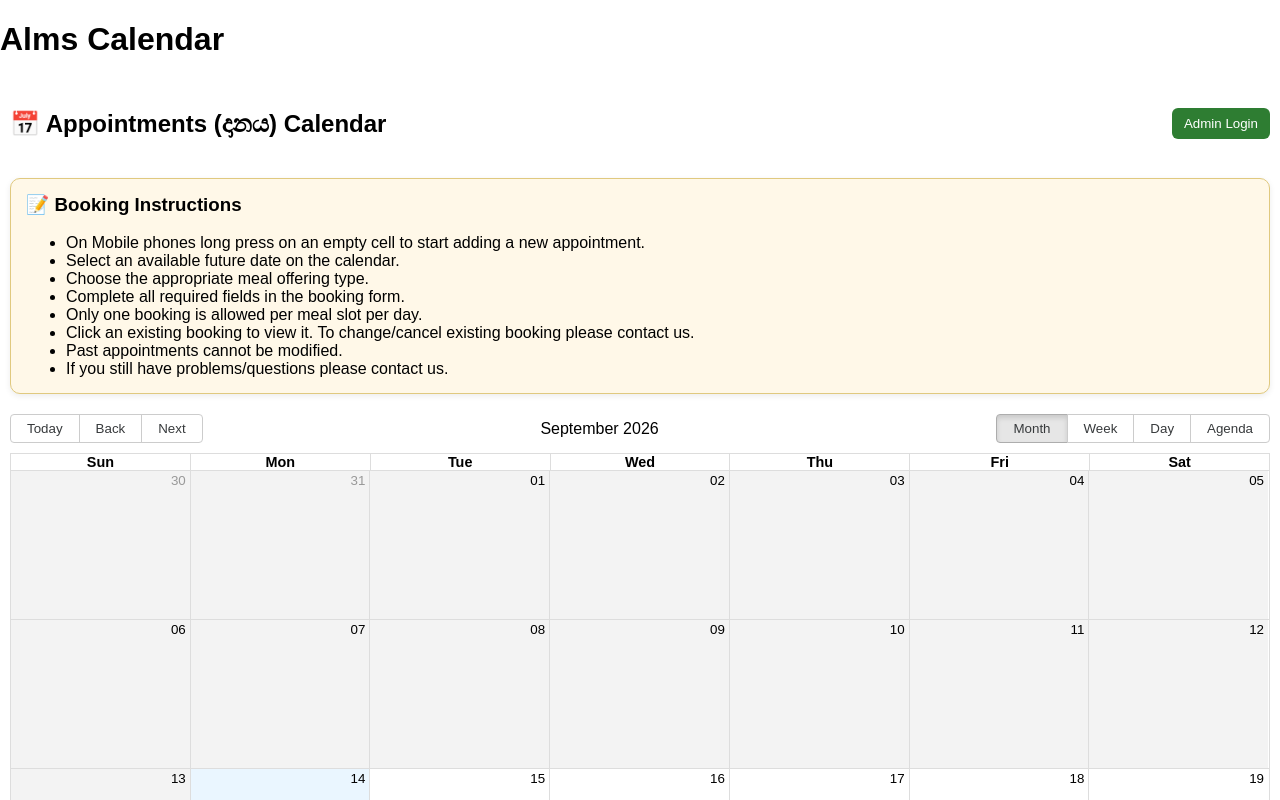
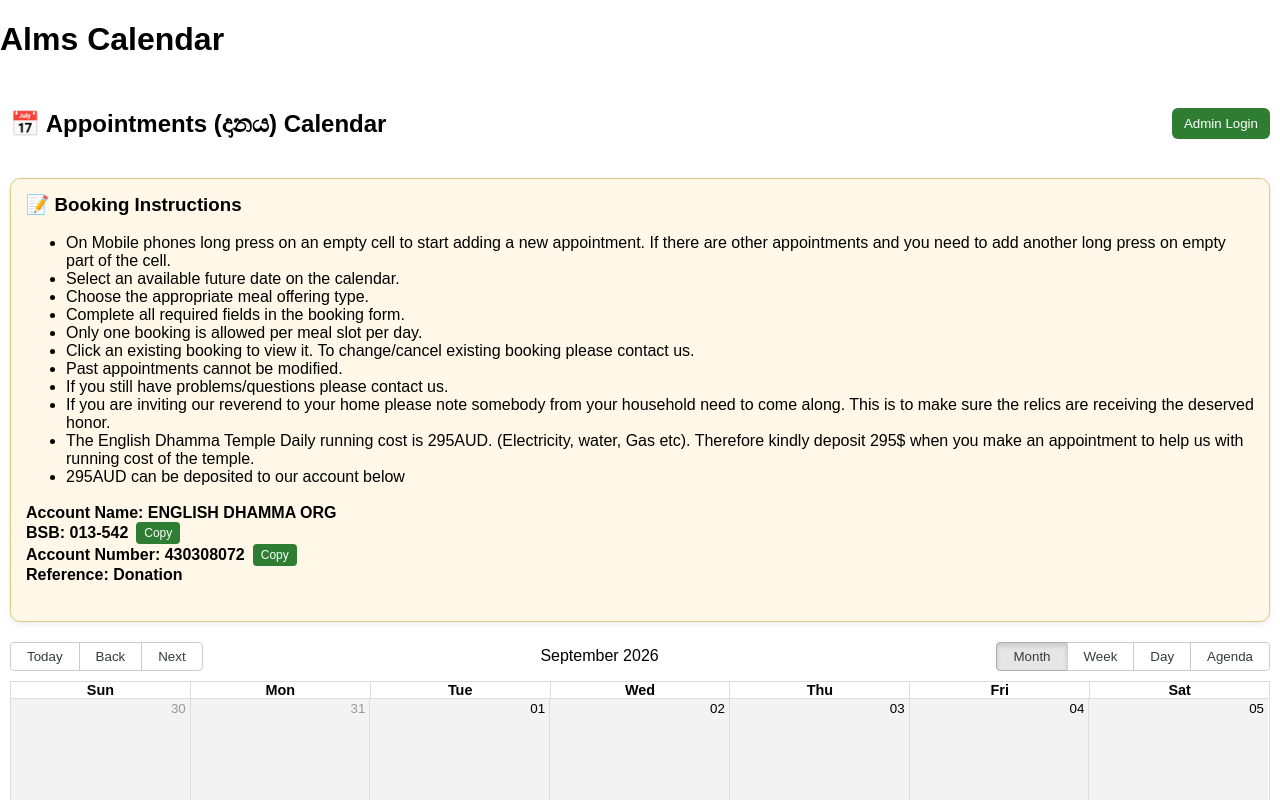
Before and after one commit to ranjeevaw/appointments-app, a React (Vite) app: page / in a window 1280 px wide. Shown: the top 800 px of the page. Built offline with nearby package versions, Linux system fonts and the light colour scheme; no server answers; the database is empty.

Commit message:
Backup before Stripe payment integration

```diff
--- a/src/AdminDelete.jsx
+++ b/src/AdminDelete.jsx
@@ -1,4 +1,6 @@
-import { useState } from "react";
+import { useEffect, useState } from "react";
+import { auth } from "./firebase";
+import { onAuthStateChanged } from "firebase/auth";
 import { useParams, useNavigate } from "react-router-dom";
 
 import { db } from "./firebase";
@@ -12,23 +14,21 @@ export default function AdminDelete() {
   const { id } = useParams();
   const navigate = useNavigate();
 
-  const [username, setUsername] = useState("");
-  const [password, setPassword] = useState("");
-  const [error, setError] = useState("");
+const [error, setError] = useState("");
 
-  const ADMIN_USER = "admin";
-  const ADMIN_PASSWORD = "iruehquh9817987";
+useEffect(() => {
+  const unsubscribe = onAuthStateChanged(auth, (user) => {
+    if (!user) {
+      navigate("/admin");
+    }
+  });
+
+  return unsubscribe;
+}, [navigate]);
 
   const handleDelete = async () => {
     setError("");
 
-    if (
-      username !== ADMIN_USER ||
-      password !== ADMIN_PASSWORD
-    ) {
-      setError("Invalid username or password");
-      return;
-    }
 
     const confirmed = window.confirm(
       "Are you sure you want to cancel this appointment?"
@@ -42,13 +42,13 @@ export default function AdminDelete() {
       await updateDoc(doc(db, "appointments", id), {
         deleted: true,
         deletedAt: new Date(),
-        deletedBy: username,
+        deletedBy: auth.currentUser?.email || "Unknown",
         updated: new Date(),
       });
 
       alert("Appointment cancelled successfully");
 
-      navigate("/alms-calendar");
+      navigate("/");
     } catch (err) {
       console.error(err);
       setError("Failed to cancel appointment");
@@ -66,9 +66,7 @@ export default function AdminDelete() {
       <h2>Admin Appointment Cancellation</h2>
 
       <p>
-        This action will mark the appointment as
-        cancelled but will not remove it from the
-        database.
+        Please click cancel appointment below to cancel the appointment.
       </p>
 
       {error && (
@@ -86,36 +84,7 @@ export default function AdminDelete() {
         </div>
       )}
 
-      <div style={{ marginBottom: 15 }}>
-        <label>Username</label>
-        <br />
-        <input
-          style={{
-            width: "100%",
-            padding: 8,
-          }}
-          value={username}
-          onChange={(e) =>
-            setUsername(e.target.value)
-          }
-        />
-      </div>
 
-      <div style={{ marginBottom: 15 }}>
-        <label>Password</label>
-        <br />
-        <input
-          type="password"
-          style={{
-            width: "100%",
-            padding: 8,
-          }}
-          value={password}
-          onChange={(e) =>
-            setPassword(e.target.value)
-          }
-        />
-      </div>
 
       <div
         style={{
@@ -128,7 +97,7 @@ export default function AdminDelete() {
         </button>
 
         <button
-          onClick={() => navigate("/alms-calendar")}
+          onClick={() => navigate("/")}
         >
           Back
         </button>
--- a/src/CalendarPage.jsx
+++ b/src/CalendarPage.jsx
@@ -41,10 +41,24 @@ export default function CalendarPage() {
 
   const [user, loading] = useAuthState(auth);
   const [events, setEvents] = useState([]);
+  const [copied, setCopied] = useState("");
   const navigate = useNavigate();
 
 const isAdmin = !!user;
 
+const copyToClipboard = async (text, field) => {
+  try {
+    await navigator.clipboard.writeText(text);
+    setCopied(field);
+
+    setTimeout(() => {
+      setCopied("");
+    }, 2000);
+  } catch (error) {
+    console.error("Failed to copy:", error);
+    alert("Unable to copy. Please copy it manually.");
+  }
+};
 
 useEffect(() => {
 
@@ -195,7 +209,7 @@ const dayPropGetter = (date) => {
     <button
 onClick={async () => {
     await signOut(auth);
-    navigate("/admin-login");
+    navigate("/");
 }}
       style={{
         padding: "8px 12px",
@@ -240,7 +254,7 @@ onClick={async () => {
   </h3>
 
   <ul style={{ marginBottom: 0 }}>
-    <li>On Mobile phones long press on an empty cell to start adding a new appointment.</li>
+    <li>On Mobile phones long press on an empty cell to start adding a new appointment. If there are other appointments and you need to add another long press on empty part of the cell.</li>
     <li>Select an available future date on the calendar.</li>
     <li>Choose the appropriate meal offering type.</li>
     <li>Complete all required fields in the booking form.</li>
@@ -248,7 +262,58 @@ onClick={async () => {
     <li>Click an existing booking to view it. To change/cancel existing booking please contact us.</li>
     <li>Past appointments cannot be modified.</li>
     <li>If you still have problems/questions please contact us.</li>
-  </ul>
+    <li>If you are inviting our reverend to your home please note somebody from your household need to come along. This is to make sure the relics are receiving the deserved honor.</li>
+    <li>The English Dhamma Temple Daily running cost is 295AUD. (Electricity, water, Gas etc). Therefore kindly deposit 295$ when you make an appointment to help us with
+        running cost of the temple. </li>
+    <li>295AUD can be deposited to our account below</li>
+  </ul><br />
+<h4 style={{ marginTop: 0 }}>
+  Account Name: ENGLISH DHAMMA ORG <br />
+
+  <span style={{ display: "inline-flex", alignItems: "center", gap: "8px" }}>
+    BSB: 013-542
+
+    <button
+      onClick={() => copyToClipboard("013-542", "bsb")}
+      style={{
+        padding: "4px 8px",
+        fontSize: "12px",
+        cursor: "pointer",
+        background: "#2e7d32",
+        color: "white",
+        border: "none",
+        borderRadius: "4px",
+      }}
+    >
+      {copied === "bsb" ? "Copied!" : "Copy"}
+    </button>
+  </span>
+
+  <br />
+
+  <span style={{ display: "inline-flex", alignItems: "center", gap: "8px" }}>
+    Account Number: 430308072
+
+    <button
+      onClick={() => copyToClipboard("430308072", "account")}
+      style={{
+        padding: "4px 8px",
+        fontSize: "12px",
+        cursor: "pointer",
+        background: "#2e7d32",
+        color: "white",
+        border: "none",
+        borderRadius: "4px",
+      }}
+    >
+      {copied === "account" ? "Copied!" : "Copy"}
+    </button>
+  </span>
+
+  <br />
+
+  Reference: Donation
+</h4>
 </div>
 
 <div
@@ -263,8 +328,8 @@ onClick={async () => {
   events={events}
   startAccessor="start"
   endAccessor="end"
-  selectable
-  longPressThreshold={10}
+  selectable="ignoreEvents"
+  longPressThreshold={250}
   onSelectSlot={handleSelectSlot}
   onSelectEvent={handleSelectEvent}
   dayPropGetter={dayPropGetter}
```
